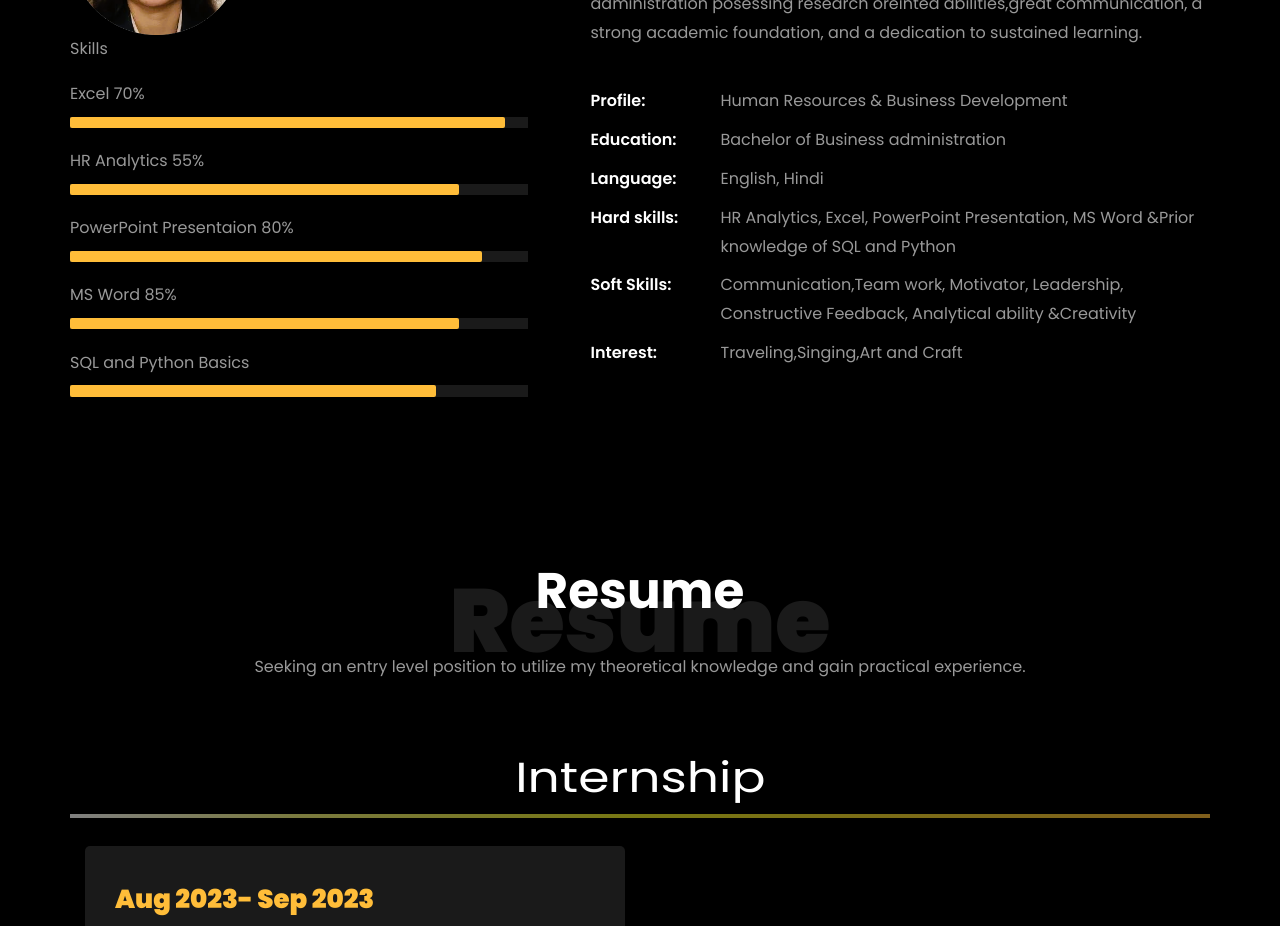
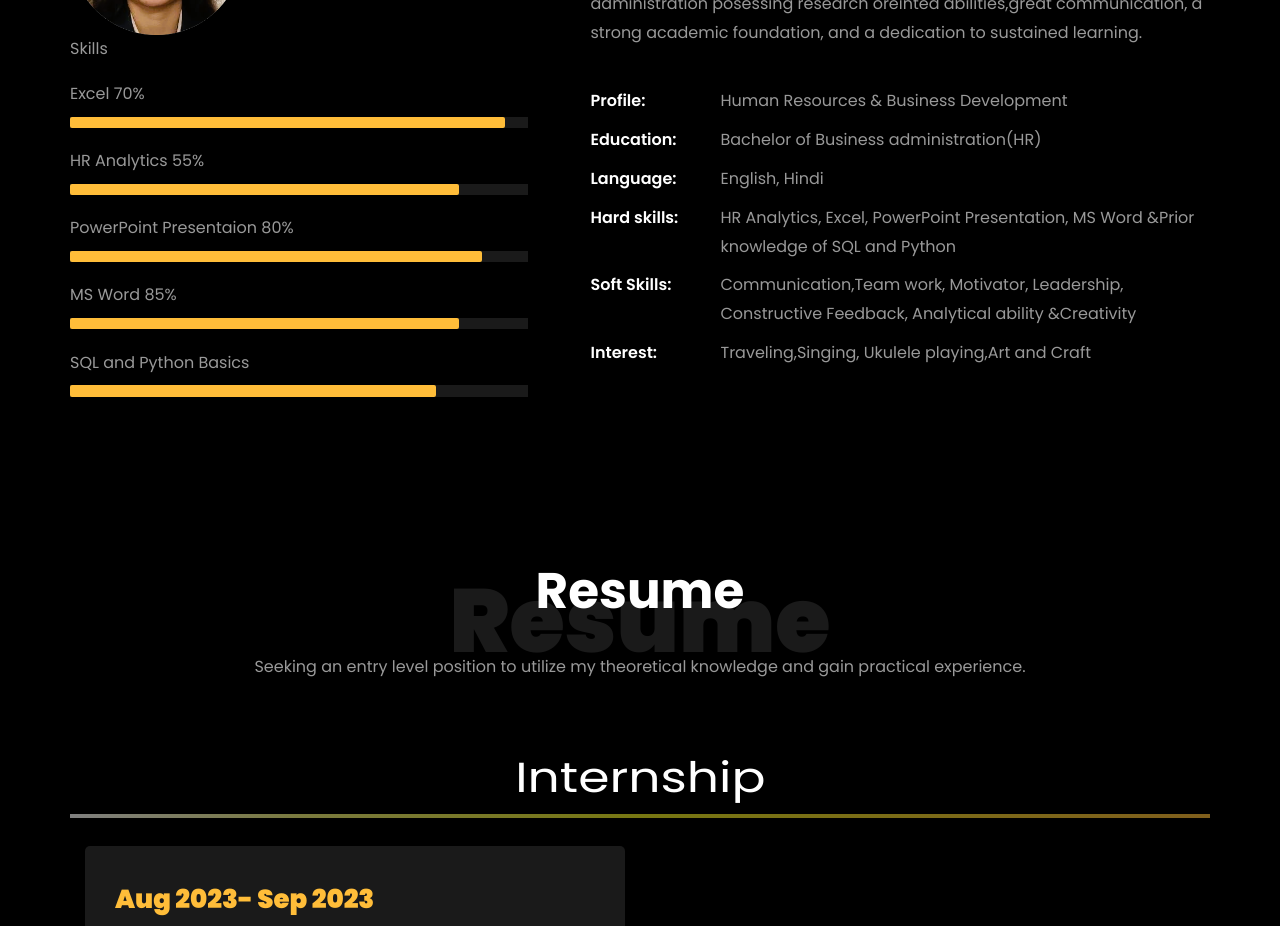
Before and after one commit to Megha18dwi/megha18dwi.github.io, a plain HTML site: page index.html in a window 1280 px wide. Shown: the part 1000-1926 px from the top of the page. Drawn offline with Linux system fonts and the light colour scheme; files whose address does not match are found by name.

Commit message:
Update index.html

```diff
--- a/index.html
+++ b/index.html
@@ -274,11 +274,11 @@
 								<ul class="about-info mt-4 px-md-0 px-2">
 									<li class="d-flex"><span>Profile:</span> <span>Human Resources &amp; Business Development</span></li>
 									<!-- <li class="d-flex"><span>Domain:</span> <span>Retail, Ecommerce, BFSI &amp; Digital Marketing</span></li> -->
-									<li class="d-flex"><span>Education:</span> <span>Bachelor of Business administration</span></li>
+									<li class="d-flex"><span>Education:</span> <span>Bachelor of Business administration(HR)</span></li>
 									<li class="d-flex"><span>Language:</span> <span>English, Hindi</span></li>
 									<li class="d-flex"><span>Hard skills:</span> <span> HR Analytics, Excel, PowerPoint Presentation, MS Word &amp;Prior knowledge of SQL and Python</span></li>
 									<li class="d-flex"><span>Soft Skills:</span> <span>Communication,Team work, Motivator, Leadership, Constructive Feedback, Analytical ability &amp;Creativity</span></li>
-									<li class="d-flex"><span>Interest:</span> <span>Traveling,Singing,Art and Craft </span></li>
+									<li class="d-flex"><span>Interest:</span> <span>Traveling,Singing, Ukulele playing,Art and Craft </span></li>
 
 								</ul>
 							</div>
```
